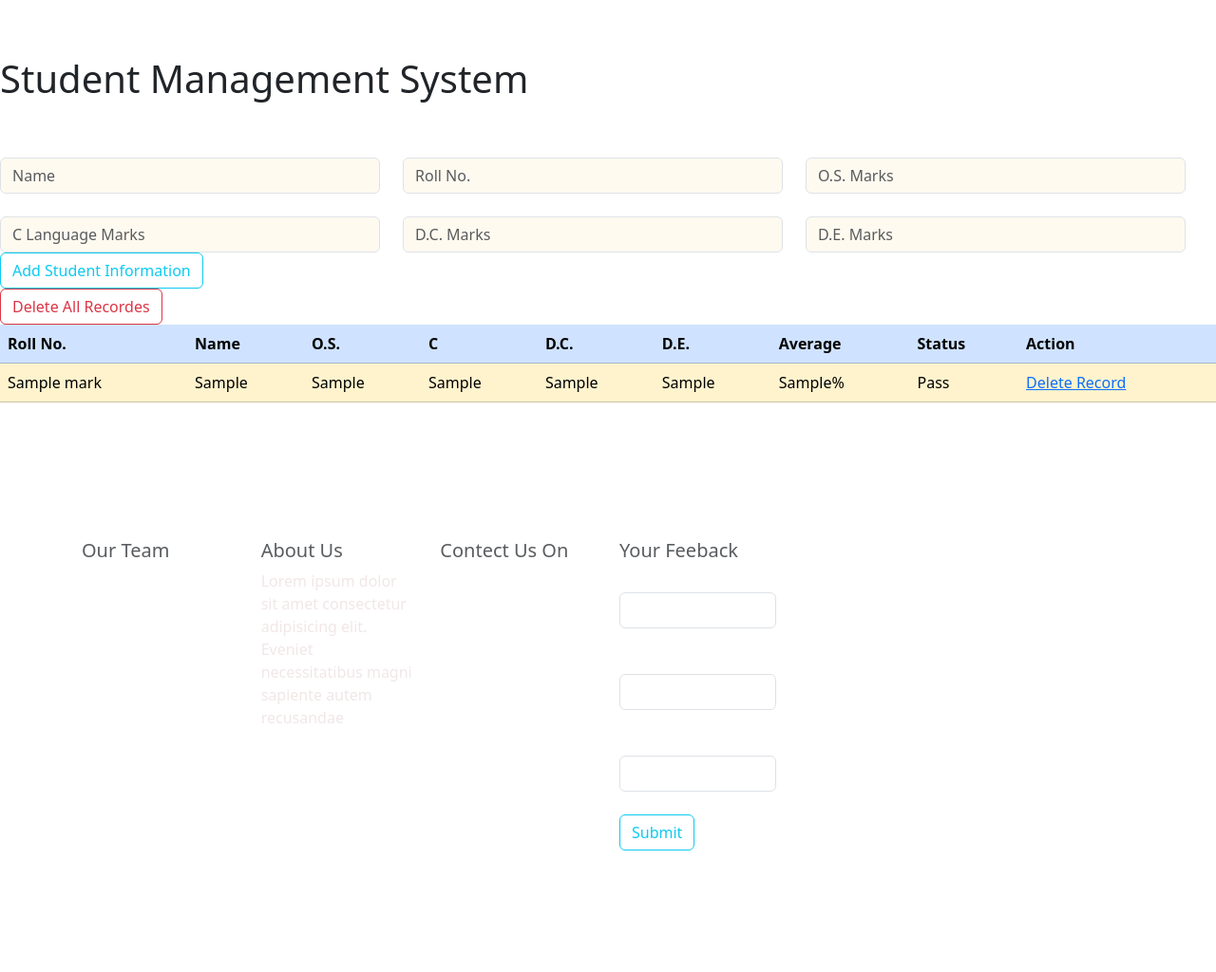
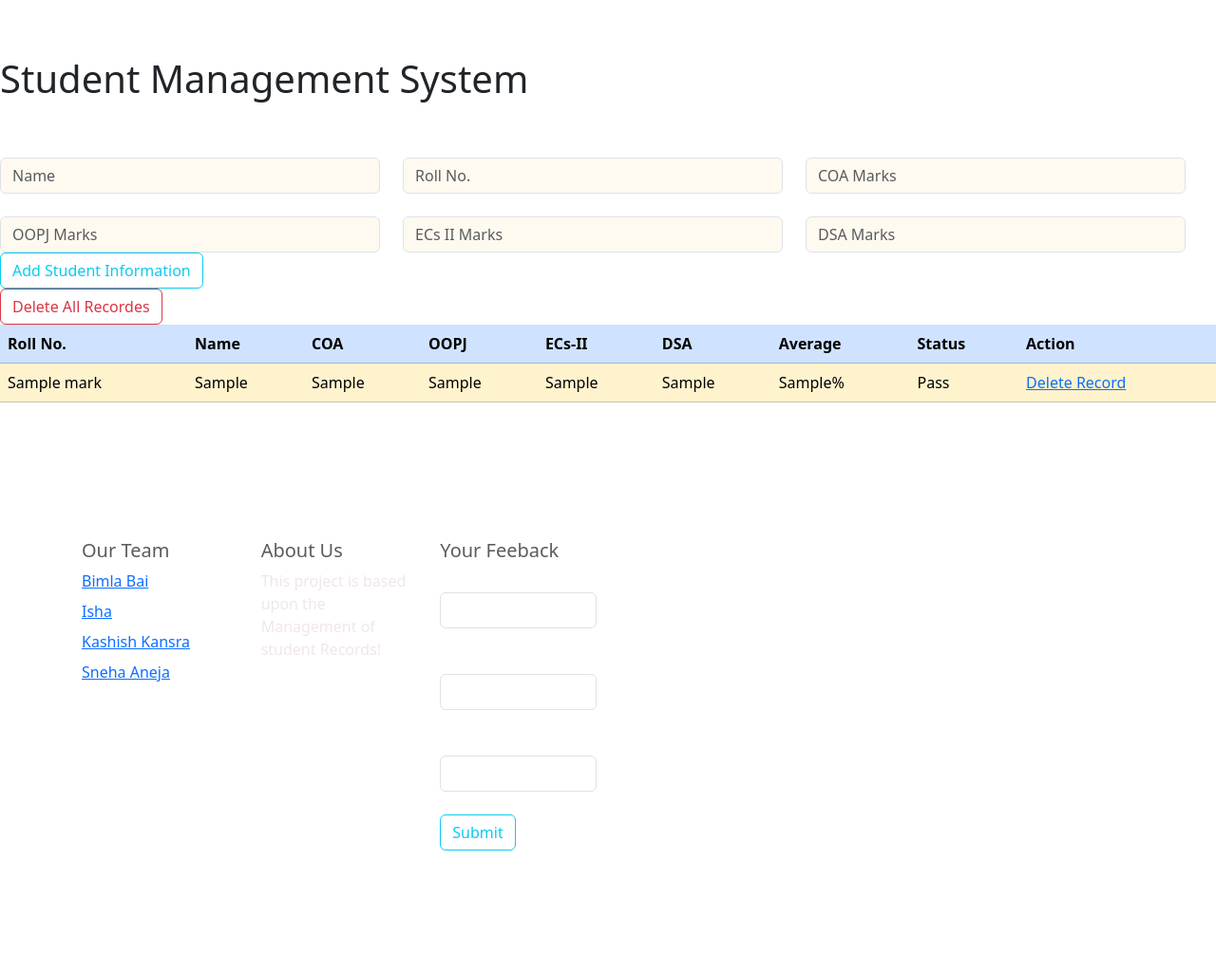
Before and after one commit to AbhishekSaini04/Student-Management-Systum, a PHP site: page / in a window 1280 px wide. Shown: the part 64-1088 px from the top of the page at 95% size. Run offline with PHP 8.4, Linux system fonts and the light colour scheme; tables that the repository leaves empty or names only in its code hold one stand-in row (values such as "Sample post").

Commit message:
final commit

```diff
--- a/html/index.php
+++ b/html/index.php
@@ -70,10 +70,10 @@
     <div style="display: flex; flex-wrap: wrap; width: 100%;  gap:24px;" class="input-container">
       <input style="width:400px; color: black; background-color: floralwhite;"  class="form-control" required type="text" placeholder="Name"    id="name"   name="name"   >
       <input style="width:400px; color: black; background-color: floralwhite;"  class="form-control" required type="number" placeholder="Roll No."  id="rollno"  name="rollno"  >
-      <input style="width:400px; color: black; background-color: floralwhite;"  class="form-control" required type="number" placeholder="O.S. Marks"     id="S1"    name="s1"    >
-      <input  style="width:400px; color: black; background-color: floralwhite;" class="form-control" required type="number" placeholder="C Language Marks"     id="S2"    name="s2"    >
-      <input style="width:400px; color: black; background-color: floralwhite;"  class="form-control" required type="number" placeholder="D.C. Marks"     id="S3"    name="s4"    >
-      <input style="width:400px; color: black; background-color: floralwhite;"  class="form-control" required type="number" placeholder="D.E. Marks"     id="S4"    name="s3"    >
+      <input style="width:400px; color: black; background-color: floralwhite;"  class="form-control" required type="number" placeholder="COA Marks"     id="S1"    name="s1"    >
+      <input  style="width:400px; color: black; background-color: floralwhite;" class="form-control" required type="number" placeholder="OOPJ Marks"     id="S2"    name="s2"    >
+      <input style="width:400px; color: black; background-color: floralwhite;"  class="form-control" required type="number" placeholder="ECs II Marks"     id="S3"    name="s4"    >
+      <input style="width:400px; color: black; background-color: floralwhite;"  class="form-control" required type="number" placeholder="DSA Marks"     id="S4"    name="s3"    >
     </div>
 
     <button  class="button btn btn-outline-info" type="submit" id="submit">Add Student Information</button>
@@ -91,10 +91,10 @@
                     <!-- <th>ID</th> -->
                     <th>Roll No.</th>
                     <th>Name</th>
-                    <th>O.S.</th>
-                    <th>C </th>
-                    <th>D.C.</th>
-                    <th>D.E.</th>
+                    <th>COA</th>
+                    <th>OOPJ </th>
+                    <th>ECs-II</th>
+                    <th>DSA</th>
                     <th>Average</th>
                     <th>Status</th>
                     <th>Action</th>
@@ -149,7 +149,11 @@ class=" bd-footer py-4 py-md-5 mt-5 ">
     <div class="col-6 col-lg-2 mb-3">
       <h5>Our Team</h5>
       <ul class="list-unstyled">
-        <li class="mb-2"><a href=""></a></li>
+        <li class="mb-2"><a href="">Bimla Bai</a></li>
+        <li class="mb-2"><a href="">Isha</a></li>
+        <li class="mb-2"><a href="">Kashish Kansra</a></li>
+        <li class="mb-2"><a href="">Sneha Aneja</a></li>
+
 
 
       </ul>
@@ -158,23 +162,23 @@ class=" bd-footer py-4 py-md-5 mt-5 ">
 
     <div class="col-6 col-lg-2 mb-3">
       <h5 id="aboutUs">About Us</h5>
-      <p style="color: rgb(241, 231, 231);">Lorem ipsum dolor sit amet consectetur adipisicing elit. Eveniet necessitatibus magni sapiente autem recusandae</p>
+      <p style="color: rgb(241, 231, 231);">This project is based upon the Management of student Records!</p>
     </div>
-    <div class="col-6 col-lg-2 mb-3">
+    <!-- <div class="col-6 col-lg-2 mb-3">
       <h5 id="contectUs">Contect Us On</h5>
       <ul class="list-unstyled">
         <div class="center">
-          <li class="mb-2"><a href="https://www.instagram.com/parteek_bamal_"><i
+          <li class="mb-2"><a href=""><i
                 class="fa-brands fa-square-instagram  insta"></a></i></li>
-          <li class="mb-2"><a href="https://t.snapchat.com/ACPGXEOY"><i
+          <li class="mb-2"><a href=""><i
                 class="snap fa-brands fa-square-snapchat"></a></i></li>
                 <li style="color: #fff;" ></li>
                 <li style="color: #fff;" ></li>
-          <!-- <li class="mb-2"><a href><i
-                class="fb fa-brands fa-square-facebook"></a></i></li> -->
+          <li class="mb-2"><a href><i
+                class="fb fa-brands fa-square-facebook"></a></i></li>
         </div>
       </ul>
-    </div>
+    </div> -->
 
     <div  id="feedback" class="feedback col-6 col-lg-2 mb-3">
       <h5>Your Feeback</h5>
```
